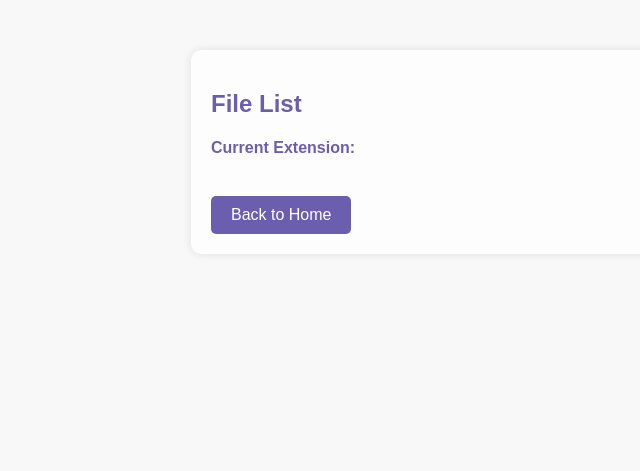
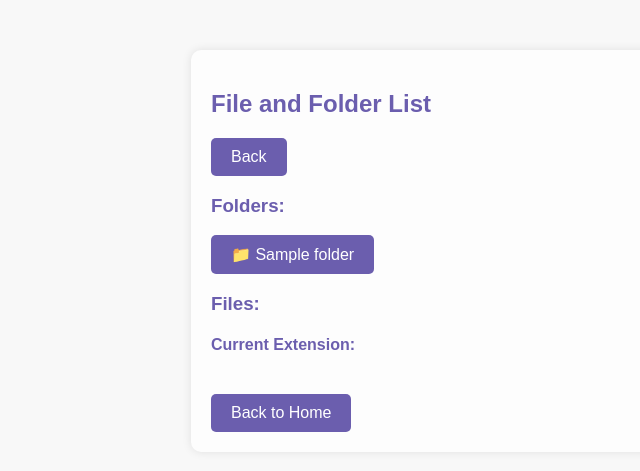
Before and after one commit to 0V3RR1DE0/File-Sharing-Server, a Flask app: template templates/files.html in a window 1280 px wide. Shown: the top 471 px of the page, without its empty margins (129-769 px from the left). Run offline with Flask 3, Linux system fonts and the light colour scheme; the template is opened without the code that fills it: most values are stand-ins (such as "Sample title", 1, 10 or a date in 2020).

Commit message:
Update files.html

```diff
--- a/templates/files.html
+++ b/templates/files.html
@@ -3,21 +3,35 @@
 <head>
     <meta charset="UTF-8">
     <meta name="viewport" content="width=device-width, initial-scale=1.0">
-    <title>File List</title>
+    <title>File and Folder List</title>
     <link rel="stylesheet" href="{{ url_for('static', filename='styles.css') }}">
 </head>
 <body>
     <div class="container">
-        <h2>File List</h2>
+        <h2>File and Folder List</h2>
 
+        {% if subpath %}
+            <a href="{{ url_for('list_files', subpath='/'.join(subpath.split('/')[:-1])) }}" class="rounded-link">Back</a>
+        {% endif %}
+
+        <h3>Folders:</h3>
+        <ul>
+            {% for folder in folders %}
+                <li>
+                    <a href="{{ url_for('list_files', subpath=(subpath + '/' + folder).strip('/')) }}" class="rounded-link">
+                        📁 {{ folder }}
+                    </a>
+                </li>
+            {% endfor %}
+        </ul>
+
+        <h3>Files:</h3>
         <div id="tabs">
             <!-- Tabs will be dynamically added here -->
         </div>
 
-        <!-- Display the currently selected extension -->
         <h4>Current Extension: <span id="currentExtension"></span></h4>
 
-        <!-- Container for each tab content -->
         <div id="tabContent">
             <!-- Content for each tab will be dynamically added here -->
         </div>
@@ -29,11 +43,9 @@
     <script>
         document.addEventListener("DOMContentLoaded", function () {
             var files = {{ files | tojson }};
+            var subpath = "{{ subpath }}";
 
-            // Get unique file extensions
             var extensions = [...new Set(files.map(file => file.split('.').pop()))];
-
-            // Create tabs dynamically
             var tabsContainer = document.getElementById('tabs');
             var tabContentContainer = document.getElementById('tabContent');
             var currentExtensionSpan = document.getElementById('currentExtension');
@@ -45,7 +57,6 @@
                 tab.addEventListener('click', function () {
                     showTabContent(extension);
                 });
-
                 tabsContainer.appendChild(tab);
 
                 var tabContent = document.createElement('ul');
@@ -54,37 +65,27 @@
                 tabContentContainer.appendChild(tabContent);
             });
 
-            // Display the first tab by default
             if (extensions.length > 0) {
                 showTabContent(extensions[0]);
             }
 
             function showTabContent(extension) {
-                // Update the currentExtension element
                 currentExtensionSpan.textContent = '.' + extension;
-
-                // Hide all tabs
                 extensions.forEach(ext => {
                     document.getElementById('tab_' + ext).style.display = 'none';
                 });
-
-                // Show the selected tab
                 document.getElementById('tab_' + extension).style.display = 'block';
 
-                // Populate the tab content with files
                 var tabContent = document.getElementById('tab_' + extension);
                 tabContent.innerHTML = '';
 
                 files.filter(file => file.endsWith('.' + extension)).forEach(file => {
                     var listItem = document.createElement('li');
                     var link = document.createElement('a');
-                    link.href = "/download/" + file;
+                    link.href = "/download/" + (subpath ? subpath + '/' : '') + file;
                     link.className = 'rounded-link';
                     link.textContent = file;
-
-                    // Add the 'download' attribute to force download
                     link.setAttribute('download', '');
-
                     listItem.appendChild(link);
                     tabContent.appendChild(listItem);
                 });
```
